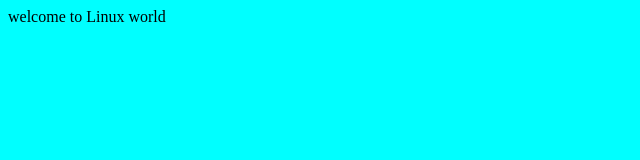
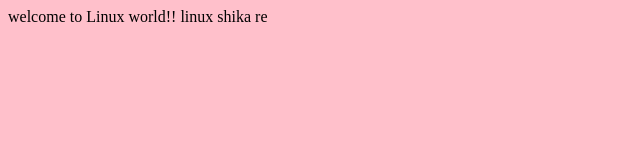
Before and after one commit to dhanajilawand/jenkins_training, a plain HTML site: page index.html in a window 1280 px wide. Shown: the whole page, without its empty margins (0-640 px from the left). Drawn offline with Linux system fonts and the light colour scheme.

Commit message:
2nd change

```diff
--- a/index.html
+++ b/index.html
@@ -1,3 +1,3 @@
-<body bgcolor='aqua'>
-welcome to Linux world
+<body bgcolor='pink'>
+welcome to Linux world!! linux shika re
 </body>
```
